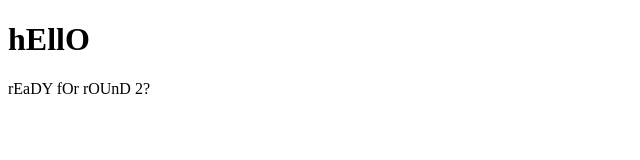
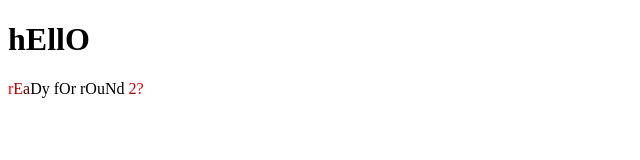
Before and after one commit to Fredddddddy/Fredddddddy.github.io, a plain HTML site: page index.html in a window 1280 px wide. Shown: the full height of the page, 0-640 px from the left. Drawn offline with Linux system fonts and the light colour scheme.

Commit message:
crEaTe iNdEx

```diff
--- a/index.html
+++ b/index.html
@@ -2,6 +2,6 @@
 <html>
 <body>
 <h1>hEllO</h1>
-<p>rEaDY fOr rOUnD 2?</p>
+<p><div><span style="color:#ff0000;">r</span><span style="color:#aa0000;">E</span><span style="color:#550000;">a</span><span style="color:#000000;">D</span><span style="color:#000000;">y</span><span style="color:#000000;"> </span><span style="color:#000000;">f</span><span style="color:#000000;">O</span><span style="color:#000000;">r</span><span style="color:#000000;"> </span><span style="color:#000000;">r</span><span style="color:#000000;">O</span><span style="color:#000000;">u</span><span style="color:#000000;">N</span><span style="color:#000000;">d</span><span style="color:#550000;"> </span><span style="color:#aa0000;">2</span><span style="color:#ff0000;">?</span></div></p>
 </body>
 </html>
```
